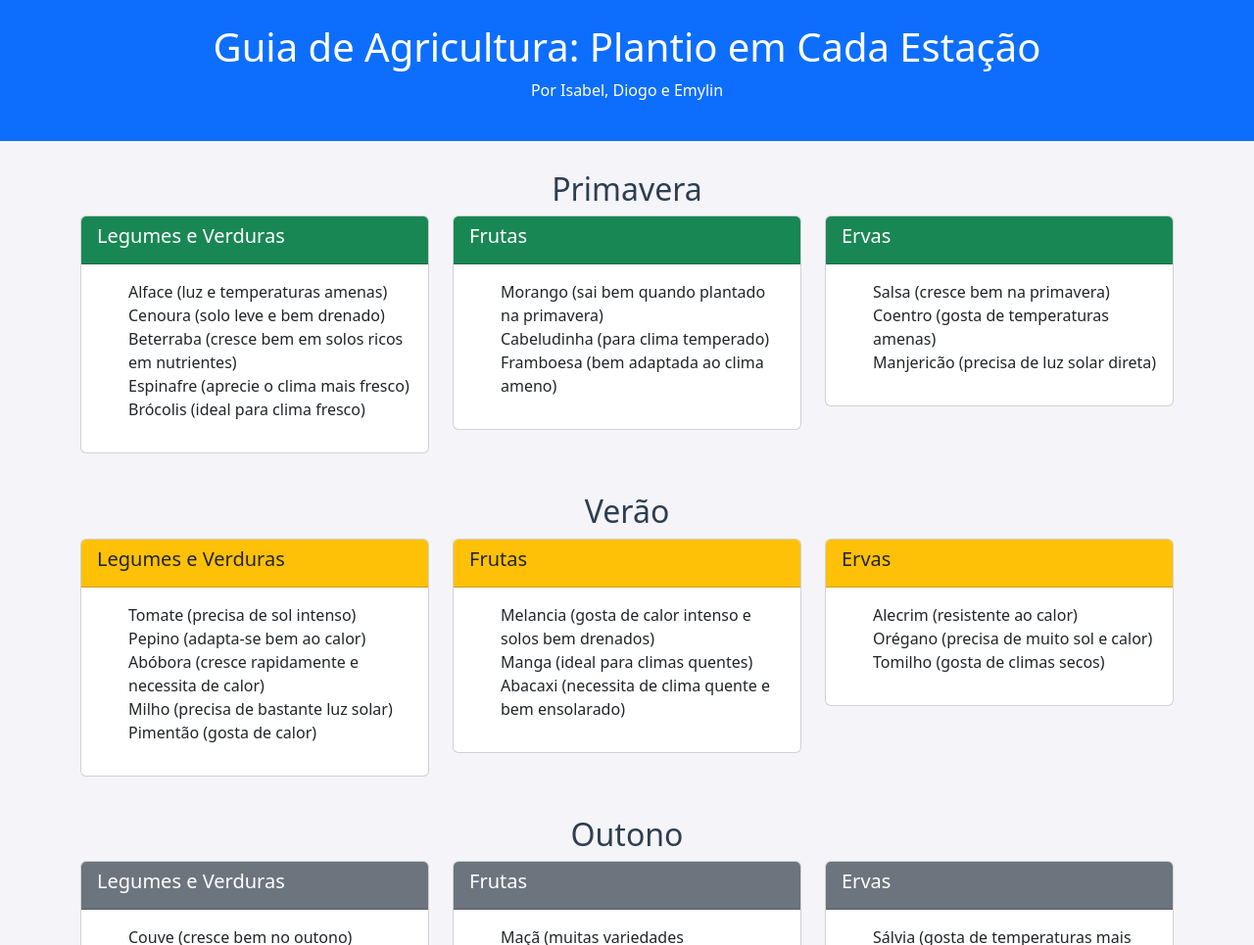
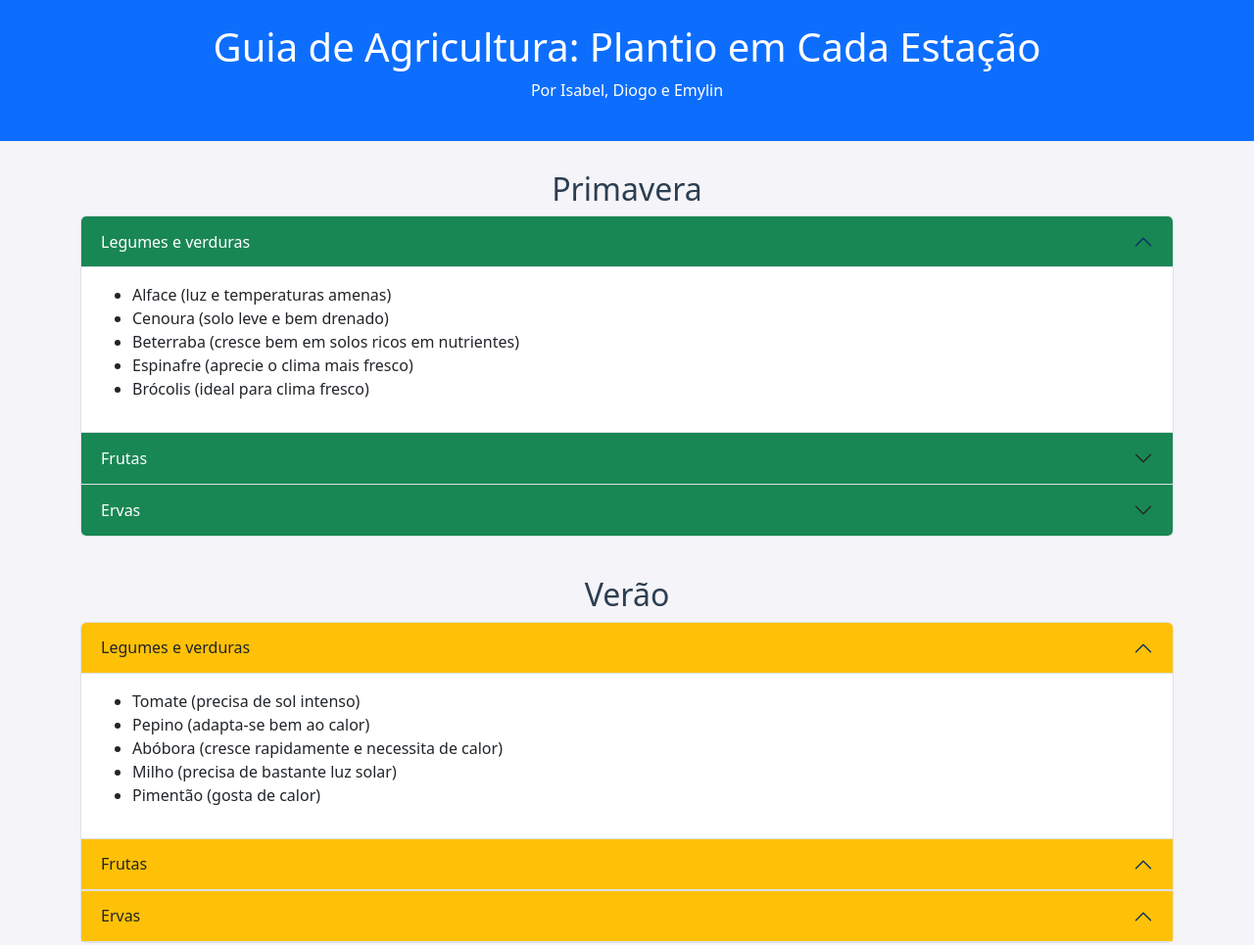
Before and after one commit to diogode/agrinho, a plain HTML site: page index.html in a window 1280 px wide. Shown: the top 965 px of the page at 98% size. Drawn offline with nearby package versions, Linux system fonts and the light colour scheme.

Commit message:
alteraçao

```diff
--- a/index.html
+++ b/index.html
@@ -42,15 +42,19 @@
     <!-- Corpo do Site -->
     <div class="container">
         <!-- Primavera -->
+
         <section id="primavera" class="section-content">
             <h2 class="section-title">Primavera</h2>
-            <div class="row">
-                <div class="col-md-4">
-                    <div class="card">
-                        <div class="card-header bg-success text-white">
-                            <h5>Legumes e Verduras</h5>
-                        </div>
-                        <div class="card-body">
+
+        <div class="accordion" id="accordionPanelsStayOpenExample">
+            <div class="accordion-item">
+                <h2 class="accordion-header">
+                <button class="accordion-button bg-success text-white" type="button" data-bs-toggle="collapse" data-bs-target="#panelsStayOpen-collapseOne" aria-expanded="true" aria-controls="panelsStayOpen-collapseOne">
+                    Legumes e verduras
+                </button>
+                </h2>
+                <div id="panelsStayOpen-collapseOne" class="accordion-collapse collapse show">
+                <div class="accordion-body">
                     <ul>
                         <li>Alface (luz e temperaturas amenas)</li>
                         <li>Cenoura (solo leve e bem drenado)</li>
@@ -61,86 +65,121 @@
                 </div>
                 </div>
             </div>
-                <div class="col-md-4">
-                    <div class="card">
-                        <div class="card-header bg-success text-white">
-                            <h5>Frutas</h5>
-                        </div>
-                        <div class="card-body">
-                            <ul>
+            <div class="accordion-item">
+                <h2 class="accordion-header">
+                <button class="accordion-button collapsed bg-success text-white" type="button" data-bs-toggle="collapse" data-bs-target="#panelsStayOpen-collapseTwo" aria-expanded="false" aria-controls="panelsStayOpen-collapseTwo">
+                    Frutas
+                </button>
+                </h2>
+                <div id="panelsStayOpen-collapseTwo" class="accordion-collapse collapse">
+                <div class="accordion-body">
                     <li>Morango (sai bem quando plantado na primavera)</li>
                                 <li>Cabeludinha (para clima temperado)</li>
                                 <li>Framboesa (bem adaptada ao clima ameno)</li>
-                            </ul>
+
                 </div>
                 </div>
             </div>
-                <div class="col-md-4">
-                    <div class="card">
-                        <div class="card-header bg-success text-white">
-                            <h5>Ervas</h5>
-                        </div>
-                        <div class="card-body">
-                            <ul>
+            <div class="accordion-item">
+                <h2 class="accordion-header">
+                <button class="accordion-button collapsed bg-success text-white" type="button" data-bs-toggle="collapse" data-bs-target="#panelsStayOpen-collapseThree" aria-expanded="false" aria-controls="panelsStayOpen-collapseThree">
+                    Ervas
+                </button>
+                </h2>
+                <div id="panelsStayOpen-collapseThree" class="accordion-collapse collapse">
+                <div class="accordion-body">
                     <li>Salsa (cresce bem na primavera)</li>
                                 <li>Coentro (gosta de temperaturas amenas)</li>
                                 <li>Manjericão (precisa de luz solar direta)</li>
-                            </ul>
+
                 </div>
                 </div>
             </div>
         </div>
+
+
+
+
+
+
+
+
         </section>
 
         <!-- Verão -->
         <section id="verao" class="section-content">
             <h2 class="section-title">Verão</h2>
-            <div class="row">
-                <div class="col-md-4">
-                    <div class="card">
-                        <div class="card-header bg-warning text-dark">
-                            <h5>Legumes e Verduras</h5>
-                        </div>
-                        <div class="card-body">
+
+        <div class="accordion" id="accordionPanelsStayOpenExample">
+            <div class="accordion-item">
+                <h2 class="accordion-header">
+                <button class="accordion-button bg-warning text-dark" type="button" data-bs-toggle="collapse" data-bs-target="#panelsStayOpen-collapseOne" aria-expanded="true" aria-controls="panelsStayOpen-collapseOne">
+                    Legumes e verduras
+                </button>
+                </h2>
+                <div id="panelsStayOpen-collapseOne" class="accordion-collapse collapse show">
+                <div class="accordion-body">
                     <ul>
                                 <li>Tomate (precisa de sol intenso)</li>
                                 <li>Pepino (adapta-se bem ao calor)</li>
                                 <li>Abóbora (cresce rapidamente e necessita de calor)</li>
                                 <li>Milho (precisa de bastante luz solar)</li>
                                 <li>Pimentão (gosta de calor)</li>
+
+
+
+
                     </ul>
                 </div>
                 </div>
             </div>
-                <div class="col-md-4">
-                    <div class="card">
-                        <div class="card-header bg-warning text-dark">
-                            <h5>Frutas</h5>
-                        </div>
-                        <div class="card-body">
+            <div class="accordion-item">
+                <h2 class="accordion-header">
+                <button class="accordion-button bg-warning text-dark" type="button" data-bs-toggle="collapse" data-bs-target="#panelsStayOpen-collapseTwo" aria-expanded="false" aria-controls="panelsStayOpen-collapseTwo">
+                    Frutas
+                </button>
+                </h2>
+                <div id="panelsStayOpen-collapseTwo" class="accordion-collapse collapse">
+                <div class="accordion-body">
                     <ul>
-                                <li>Melancia (gosta de calor intenso e solos bem drenados)</li>
-                                <li>Manga (ideal para climas quentes)</li>
-                                <li>Abacaxi (necessita de clima quente e bem ensolarado)</li>
+
+                                <li>Tomate (precisa de sol intenso)</li>
+                                <li>Pepino (adapta-se bem ao calor)</li>
+                                <li>Abóbora (cresce rapidamente e necessita de calor)</li>
+                                <li>Milho (precisa de bastante luz solar)</li>
+                                <li>Pimentão (gosta de calor)</li>
+
                     </ul>
+
                 </div>
                 </div>
             </div>
-                <div class="col-md-4">
-                    <div class="card">
-                        <div class="card-header bg-warning text-dark">
-                            <h5>Ervas</h5>
-                        </div>
-                        <div class="card-body">
+            <div class="accordion-item">
+                <h2 class="accordion-header">
+
+                <button class="accordion-button  bg-warning text-dark" type="button" data-bs-toggle="collapse" data-bs-target="#panelsStayOpen-collapseThree" aria-expanded="false" aria-controls="panelsStayOpen-collapseThree">
+                    Ervas
+                </button>
+                </h2>
+                <div id="panelsStayOpen-collapseThree" class="accordion-collapse collapse">
+                <div class="accordion-body">
+
                             <ul>
                                 <li>Alecrim (resistente ao calor)</li>
                                 <li>Orégano (precisa de muito sol e calor)</li>
                                 <li>Tomilho (gosta de climas secos)</li>
                             </ul>
+
+
+
                 </div>
                 </div>
             </div>
         </div>
+
+
+
+
         </section>
 
         <!-- Outono -->
```
Lines whose indentation alone changed are shown as unchanged.
